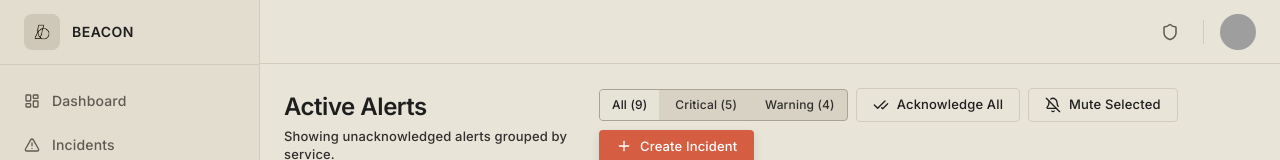
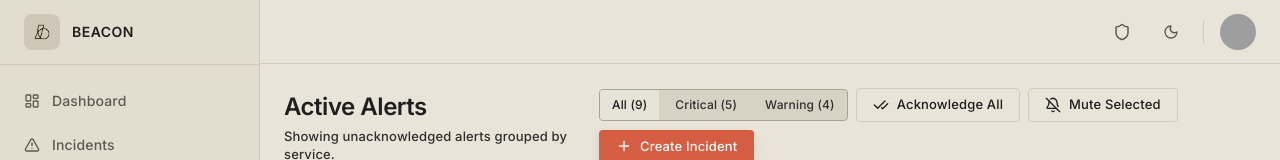
Before and after one commit to mayurk224/beacon, a React (Vite) app in the folder client/: page /home/alerts in a window 1280 px wide. Shown: the top 160 px of the page. Built offline with nearby package versions, Linux system fonts and the light colour scheme; no server answers; grey boxes are pictures that could not be loaded; a web font is replaced by a local one.

Commit message:
feat: integrate next-themes for theme toggling in Navbar component

```diff
--- a/client/package.json
+++ b/client/package.json
@@ -17,6 +17,7 @@
     "chart.js": "^4.5.1",
     "gsap": "^3.15.0",
     "lucide-react": "^1.14.0",
+    "next-themes": "^0.4.6",
     "react": "^19.2.5",
     "react-chartjs-2": "^5.3.1",
     "react-dom": "^19.2.5",
--- a/client/src/components/Navbar.jsx
+++ b/client/src/components/Navbar.jsx
@@ -1,7 +1,20 @@
 import { Search, Bell, Moon, Sun, Shield, Settings } from "lucide-react";
 import { Link } from "react-router-dom";
+import { useTheme } from 'next-themes'
+import { useEffect, useState } from 'react'
 
 export default function Navbar() {
+  const { theme, resolvedTheme, setTheme } = useTheme()
+  const [mounted, setMounted] = useState(false)
+
+  useEffect(() => setMounted(true), [])
+
+  const toggleTheme = (e) => {
+    e.preventDefault()
+    const active = resolvedTheme || theme
+    setTheme(active === 'dark' ? 'light' : 'dark')
+  }
+
   return (
     <div className="h-full flex items-center justify-end px-3 sm:px-6 gap-2 sm:gap-4 ">
       {/* Right Side */}
@@ -14,6 +27,17 @@ export default function Navbar() {
         >
           <Shield size={18} />
         </Link>
+
+        {/* Theme toggle */}
+        <button
+          onClick={toggleTheme}
+          aria-label="Toggle theme"
+          className="p-2 rounded-lg hover:bg-surface-interactive transition-colors text-muted hover:text-secondary"
+          title="Toggle theme"
+          disabled={!mounted}
+        >
+          {mounted && (resolvedTheme === 'dark' ? <Sun size={16} /> : <Moon size={16} />)}
+        </button>
 
         {/* Divider */}
         <div className="w-px h-6 bg-border-primary hidden sm:block"></div>
--- a/client/src/main.jsx
+++ b/client/src/main.jsx
@@ -3,10 +3,13 @@ import { createRoot } from 'react-dom/client'
 import './index.css'
 import { RouterProvider } from 'react-router-dom'
 import { router } from './router/router'
+import { ThemeProvider } from 'next-themes'
 
 
 createRoot(document.getElementById('root')).render(
   <StrictMode>
-    <RouterProvider router={router} />
+    <ThemeProvider attribute="class" defaultTheme="system" enableSystem>
+      <RouterProvider router={router} />
+    </ThemeProvider>
   </StrictMode>,
 )
```
Also changed, not shown: 1 other file (tests, documents, lock files or other folders).
